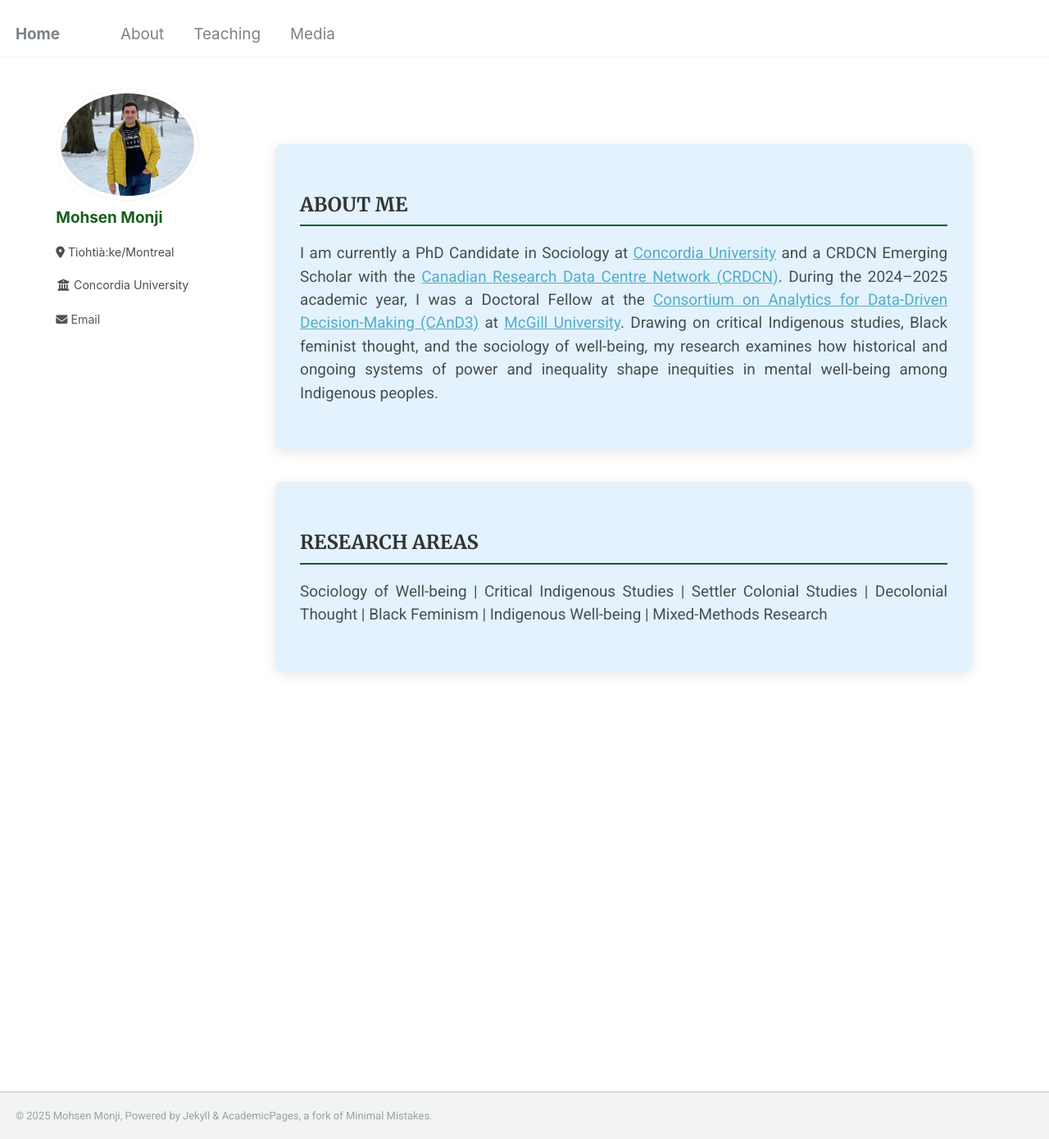
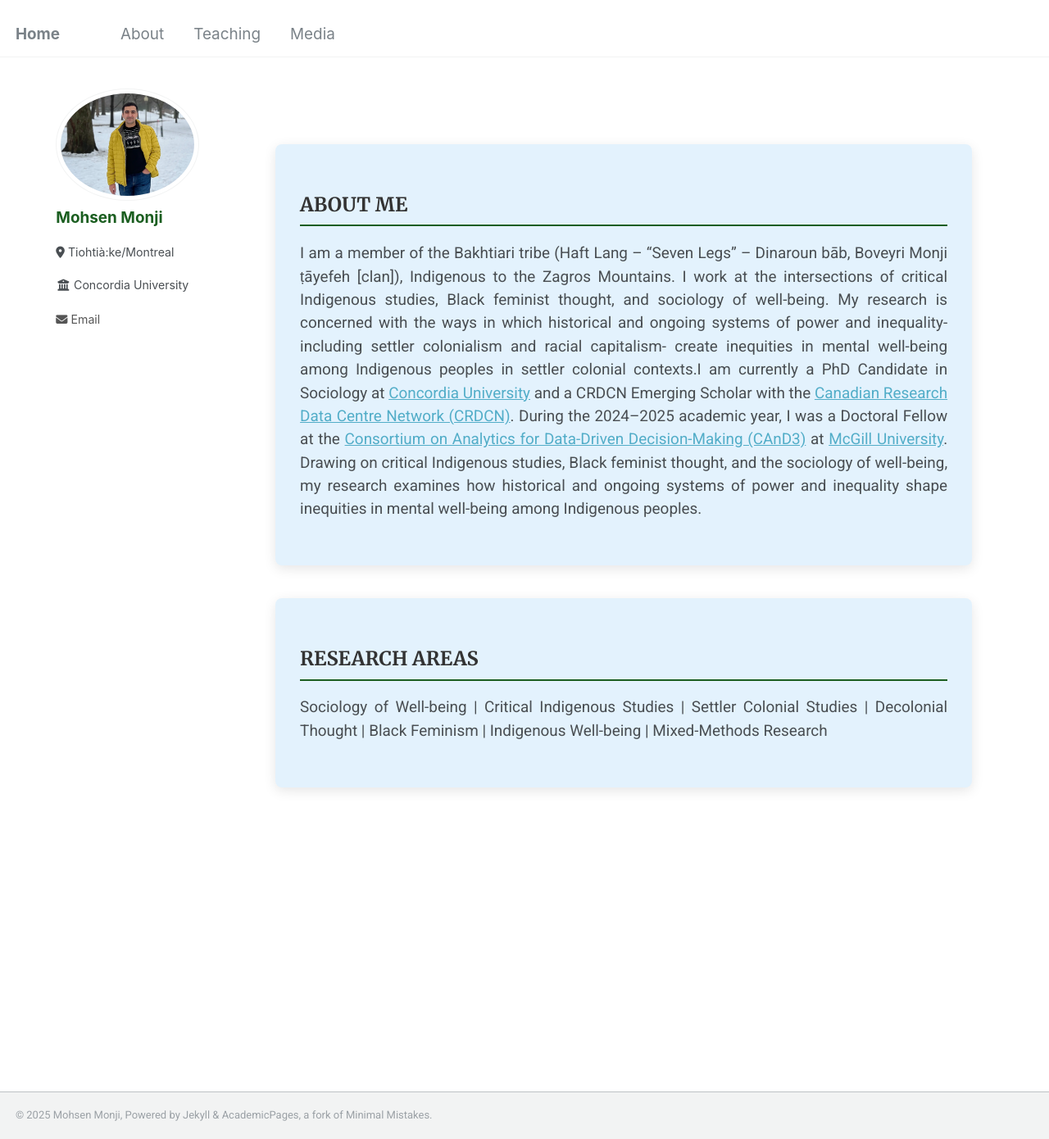
Before and after one commit to Mohsnmonji/mohsnmonji.github.io, a Jekyll site: the page built from about-me.md, in a window 1280 px wide and 1390 px high. Shown: the whole window at 82% size. Built offline with Jekyll 4.4.1, drawn with Linux system fonts in a browser that asks for light colours.

Commit message:
Update about-me.md

```diff
--- a/about-me.md
+++ b/about-me.md
@@ -54,7 +54,7 @@ author_profile: true
 <div class="about-card">
   <h2>ABOUT ME</h2>
   <p>
-    I am currently a PhD Candidate in Sociology at
+    I am a member of the Bakhtiari tribe (Haft Lang – “Seven Legs” – Dinaroun bāb, Boveyri Monji ṭāyefeh [clan]), Indigenous to the Zagros Mountains. I work at the intersections of critical Indigenous studies, Black feminist thought, and sociology of well-being. My research is concerned with the ways in which historical and ongoing systems of power and inequality- including settler colonialism and racial capitalism- create inequities in mental well-being among Indigenous peoples in settler colonial contexts.I am currently a PhD Candidate in Sociology at
     <a href="https://www.concordia.ca/" target="_blank">Concordia University</a> and a CRDCN Emerging Scholar with the
     <a href="https://crdcn.ca" target="_blank">Canadian Research Data Centre Network (CRDCN)</a>.
     During the 2024–2025 academic year, I was a Doctoral Fellow at the
```
